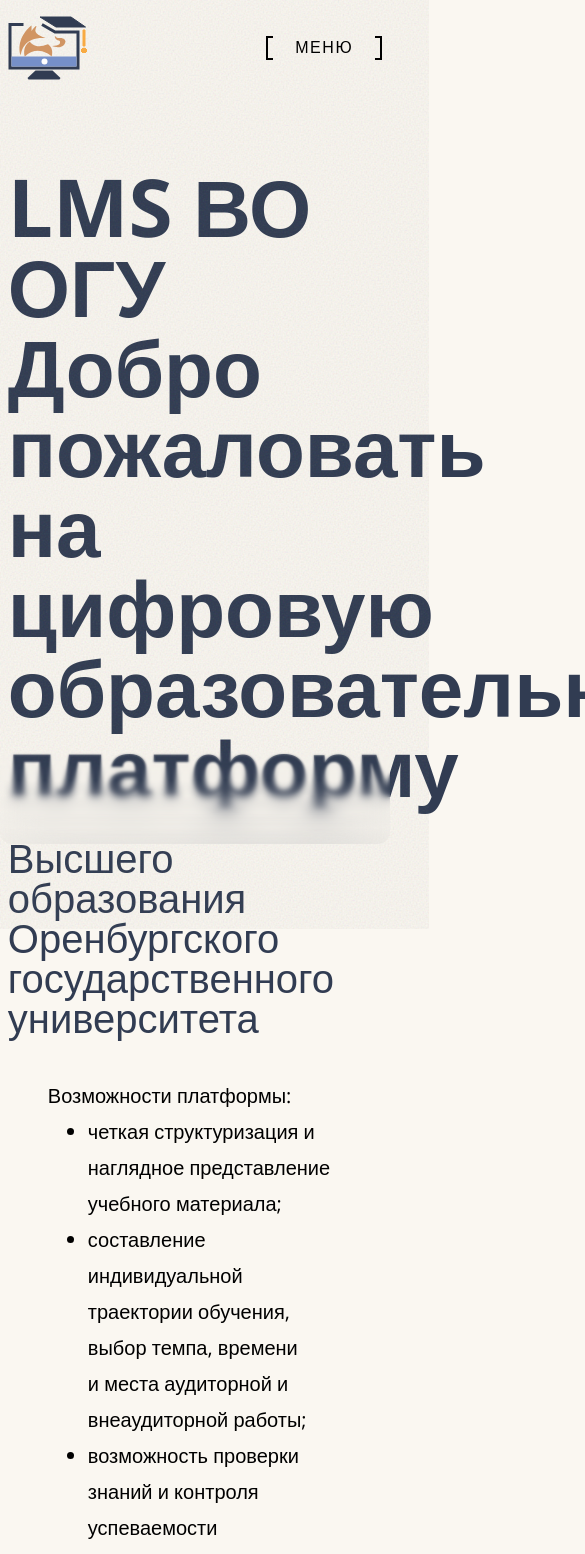
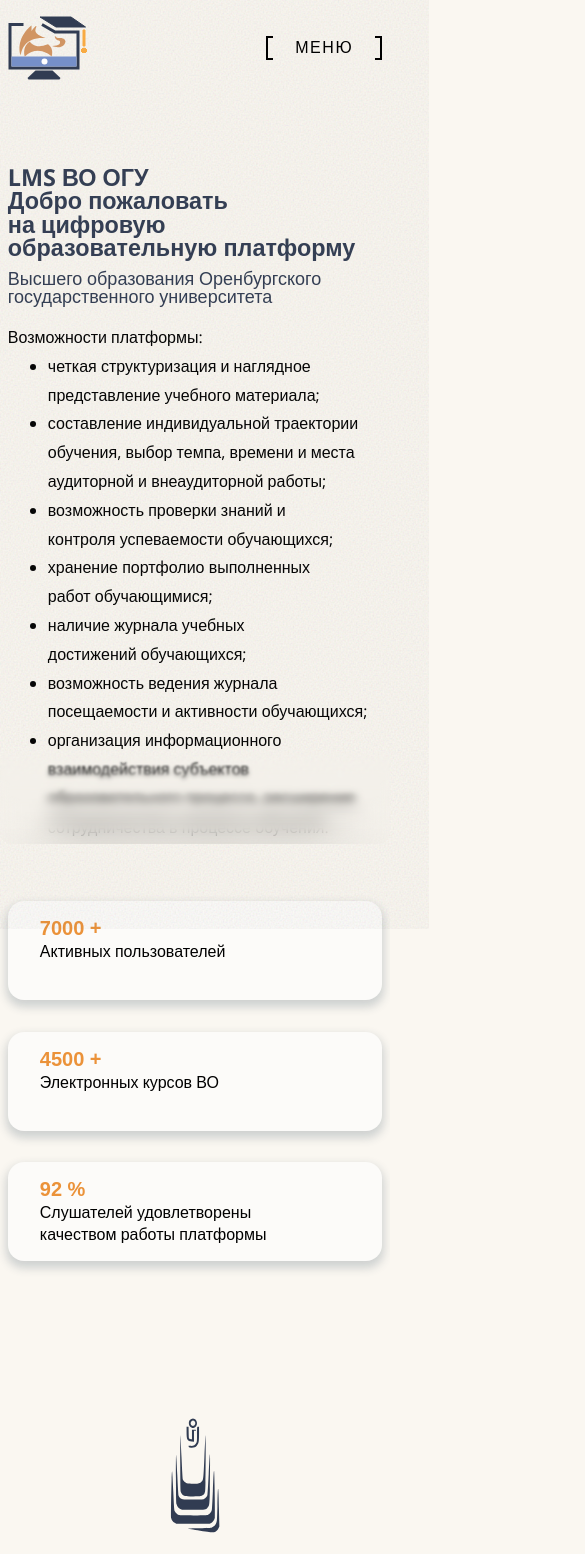
Before and after one commit to Alex-Trim/corsac, a Next.js app: page /lms-wo in a window 390 px wide. Shown: the top 1554 px of the page, 585 px wide, since content can reach past the window. Built offline with nearby package versions, Linux system fonts and the light colour scheme; a web font is replaced by a local one.

Commit message:
fix page

```diff
--- a/src/shared/components/lms-dpo-section/LmsDpoSection.module.css
+++ b/src/shared/components/lms-dpo-section/LmsDpoSection.module.css
@@ -3,14 +3,16 @@
 }
 
 .title--main {
+  display: flex;
+  flex-direction: column;
   margin-bottom: 0.4em;
-  font-size: 80px;
+  font-size: clamp(20px, 6vw, 60px);
   color: #313c52;
   line-height: 1em;
 }
 .title {
   margin-bottom: 1em;
-  font-size: 40px;
+  font-size: clamp(18px, 4vw, 40px);
   color: #313c52;
   line-height: 1em;
   font-weight: 400;
@@ -18,7 +20,7 @@
 .text {
   margin-bottom: 60px;
   padding: 0 2em;
-  font-size: 20px;
+  font-size: clamp(16px, 2vw, 20px);
   line-height: 1.8em;
 }
 
@@ -26,7 +28,7 @@
   display: grid;
   grid-template-columns: 1fr 1fr 1fr;
   grid-template-rows: 1fr;
-  column-gap: 80px;
+  column-gap: clamp(20px, 8vw, 80px);
 }
 
 .indicators {
@@ -43,8 +45,19 @@
   box-shadow: 0px 5px 10px 2px rgba(34, 60, 80, 0.2);
 }
 .indicators span {
-  font-size: 60px;
+  font-size: clamp(20px, 5vw, 60px);
   font-weight: 800;
   font-family: sans-serif;
   color: #eb9239;
 }
+@media (max-width: 768px) {
+  .list_indicators {
+    display: grid;
+    grid-template-columns: 1fr;
+    grid-template-rows: 1fr 1fr 1fr;
+    gap: clamp(20px, 8vw, 80px);
+  }
+  .text {
+    padding: 0;
+  }
+}
--- a/src/shared/components/lms-dpo-section/index.jsx
+++ b/src/shared/components/lms-dpo-section/index.jsx
@@ -5,7 +5,8 @@
   return (
     <div className={`container  ${styles.container}`}>
       <h1 className={styles["title--main"]}>
-        LMS ДПО ОГУ Добро пожаловать на цифровую образовательную платформу
+        <span>LMS ДПО ОГУ</span>
+        <span>Добро пожаловать на цифровую образовательную платформу</span>
       </h1>
       <h2 className={styles.title}>
         Дополнительного профессионального образования Оренбургского
--- a/src/shared/components/lms-esam-section/LmsEsamSection.module.css
+++ b/src/shared/components/lms-esam-section/LmsEsamSection.module.css
@@ -3,14 +3,16 @@
 }
 
 .title--main {
+  display: flex;
+  flex-direction: column;
   margin-bottom: 0.4em;
-  font-size: 80px;
+  font-size: clamp(20px, 6vw, 60px);
   color: #313c52;
   line-height: 1em;
 }
 .title {
   margin-bottom: 1em;
-  font-size: 40px;
+  font-size: clamp(18px, 4vw, 40px);
   color: #313c52;
   line-height: 1em;
   font-weight: 400;
@@ -18,7 +20,7 @@
 .text {
   margin-bottom: 60px;
   padding: 0 2em;
-  font-size: 20px;
+  font-size: clamp(16px, 2vw, 20px);
   line-height: 1.8em;
 }
 
@@ -26,7 +28,7 @@
   display: grid;
   grid-template-columns: 1fr 1fr 1fr;
   grid-template-rows: 1fr;
-  column-gap: 80px;
+  column-gap: clamp(20px, 8vw, 80px);
 }
 
 .indicators {
@@ -43,8 +45,19 @@
   box-shadow: 0px 5px 10px 2px rgba(34, 60, 80, 0.2);
 }
 .indicators span {
-  font-size: 60px;
+  font-size: clamp(20px, 5vw, 60px);
   font-weight: 800;
   font-family: sans-serif;
   color: #eb9239;
 }
+@media (max-width: 768px) {
+  .list_indicators {
+    display: grid;
+    grid-template-columns: 1fr;
+    grid-template-rows: 1fr 1fr 1fr;
+    gap: clamp(20px, 8vw, 80px);
+  }
+  .text {
+    padding: 0;
+  }
+}
--- a/src/shared/components/lms-esam-section/index.jsx
+++ b/src/shared/components/lms-esam-section/index.jsx
@@ -5,7 +5,8 @@
   return (
     <div className={`container  ${styles.container}`}>
       <h1 className={styles["title--main"]}>
-        LMS ЭКЗАМЕНЫ ОГУ Добро пожаловать на цифровую образовательную платформу
+        <span>LMS ЭКЗАМЕНЫ ОГУ</span>
+        <span>Добро пожаловать на цифровую образовательную платформу</span>
       </h1>
       <h2 className={styles.title}>
         Творческих экзаменационных испытаний Оренбургского государственного
--- a/src/shared/components/lms-wo-section/LmsWoSection.module.css
+++ b/src/shared/components/lms-wo-section/LmsWoSection.module.css
@@ -3,14 +3,16 @@
 }
 
 .title--main {
+  display: flex;
+  flex-direction: column;
   margin-bottom: 0.4em;
-  font-size: 80px;
+  font-size: clamp(20px, 6vw, 60px);
   color: #313c52;
   line-height: 1em;
 }
 .title {
   margin-bottom: 1em;
-  font-size: 40px;
+  font-size: clamp(18px, 4vw, 40px);
   color: #313c52;
   line-height: 1em;
   font-weight: 400;
@@ -18,7 +20,7 @@
 .text {
   margin-bottom: 60px;
   padding: 0 2em;
-  font-size: 20px;
+  font-size: clamp(16px, 2vw, 20px);
   line-height: 1.8em;
 }
 
@@ -26,7 +28,7 @@
   display: grid;
   grid-template-columns: 1fr 1fr 1fr;
   grid-template-rows: 1fr;
-  column-gap: 80px;
+  column-gap: clamp(20px, 8vw, 80px);
 }
 
 .indicators {
@@ -43,8 +45,19 @@
   box-shadow: 0px 5px 10px 2px rgba(34, 60, 80, 0.2);
 }
 .indicators span {
-  font-size: 60px;
+  font-size: clamp(20px, 5vw, 60px);
   font-weight: 800;
   font-family: sans-serif;
   color: #eb9239;
 }
+@media (max-width: 768px) {
+  .list_indicators {
+    display: grid;
+    grid-template-columns: 1fr;
+    grid-template-rows: 1fr 1fr 1fr;
+    gap: clamp(20px, 8vw, 80px);
+  }
+  .text {
+    padding: 0;
+  }
+}
--- a/src/shared/components/lms-wo-section/index.jsx
+++ b/src/shared/components/lms-wo-section/index.jsx
@@ -5,7 +5,8 @@
   return (
     <div className={`container  ${styles.container}`}>
       <h1 className={styles["title--main"]}>
-        LMS ВО ОГУ Добро пожаловать на цифровую образовательную платформу
+        <span>LMS ВО ОГУ</span>
+        <span>Добро пожаловать на цифровую образовательную платформу</span>
       </h1>
       <h2 className={styles.title}>
         Высшего образования Оренбургского государственного университета
@@ -53,17 +54,17 @@
       <ul className={`list-reset ${styles.list_indicators}`}>
         <li className={styles.list_indicators__item}>
           <div className={styles.indicators}>
-            <span>7000 +</span> <p>Активных пользователей</p>
+            <span>7000&nbsp;+</span> <p>Активных пользователей</p>
           </div>
         </li>
         <li className={styles.list_indicators__item}>
           <div className={styles.indicators}>
-            <span>4500 +</span> <p>Электронных курсов ВО</p>
+            <span>4500&nbsp;+</span> <p>Электронных курсов ВО</p>
           </div>
         </li>
         <li className={styles.list_indicators__item}>
           <div className={styles.indicators}>
-            <span>92 %</span>{" "}
+            <span>92&nbsp;%</span>
             <p>Слушателей удовлетворены качеством работы платформы</p>
           </div>
         </li>
```
